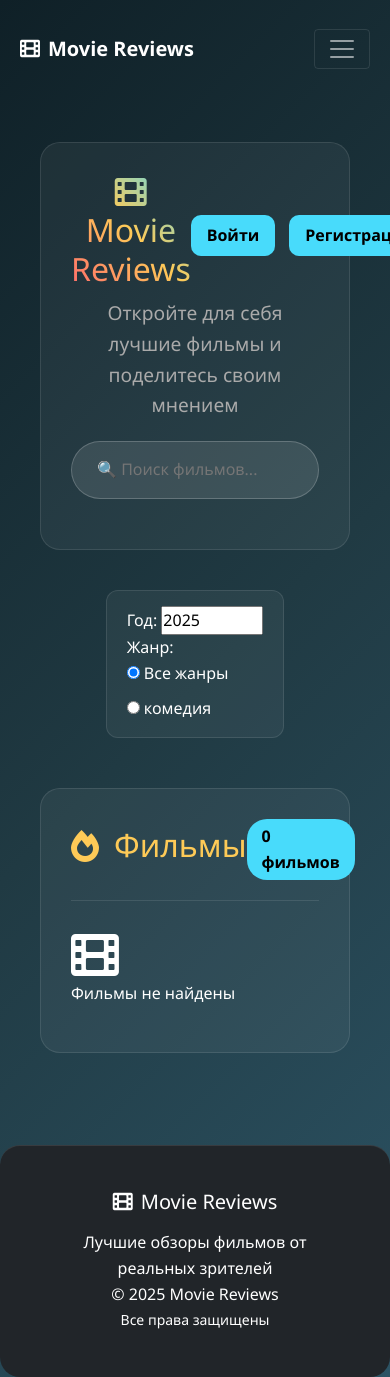
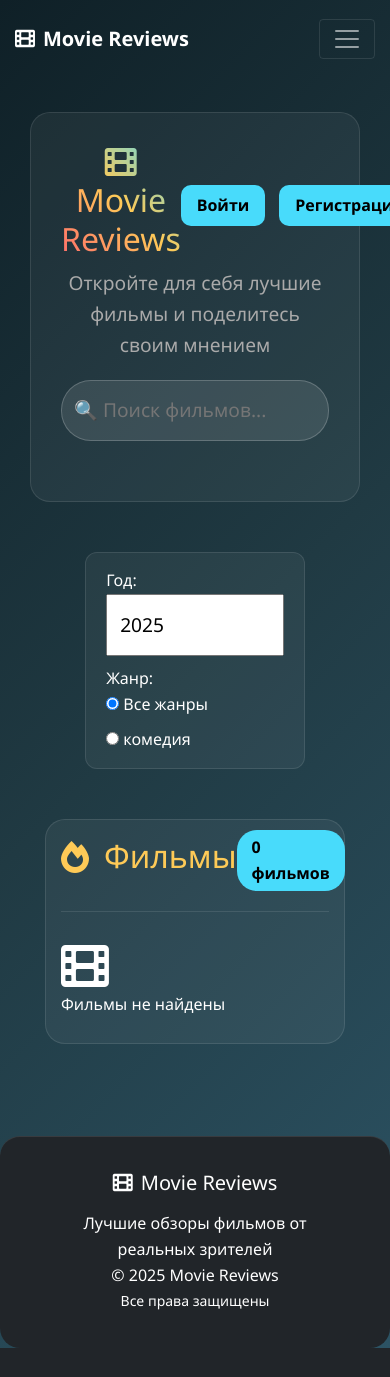
Before and after one commit to Banan41ke/movie_reviews_website_project, a Django app: page /year/2025/ in a window 390 px wide; the page is wider, and only the part inside the window is pictured. After the commit the page ends 1348 px from the top of that part, so only its background shows below. Run offline with Django 5.2, Linux system fonts and the light colour scheme; data comes from the database, SQL or seed files in the repository.

Commit message:
update style1

```diff
--- a/static/css/style.css
+++ b/static/css/style.css
@@ -1198,3 +1198,61 @@ textarea.form-control {
 }
 .profile-bio-mail p{margin:8px 0;}
 .profile-bio-mail i{color:#feca57;}
+
+/* === МОБИЛЬНЫЕ СТИЛИ (до 600 px) === */
+@media (max-width: 600px) {
+
+    /* --- контейнеры и карточки --- */
+    .container,
+    .main-layout,
+    .movies-container,
+    .review-form-container {
+        padding: 10px 15px;
+    }
+
+    /* --- заголовки --- */
+    h1, h2, h3 {
+        font-size: 1.4rem;
+    }
+
+    /* --- кнопки и поля --- */
+    .btn,
+    .form-control,
+    input[type="text"],
+    input[type="number"],
+    textarea {
+        width: 100%;
+        font-size: 1.2rem;
+        min-height: 56px;
+        padding: 14px 12px;
+        margin-bottom: 10px;
+    }
+
+    /* --- звёзды рейтинга --- */
+    .star-rating-input i {
+        font-size: 2rem;
+    }
+
+    /* --- фильтр / рамки --- */
+    .filter-sidebar,
+    .year-bar {
+        max-width: 100%;
+        padding: 12px;
+    }
+
+    /* --- карточки фильмов --- */
+    .movie-card {
+        flex-direction: column;
+        align-items: center;
+        text-align: center;
+    }
+    .movie-poster {
+        width: 100%;
+        max-width: 220px;
+    }
+
+    /* --- убираем горизонтальный скролл --- */
+    body {
+        overflow-x: hidden;
+    }
+}
```
